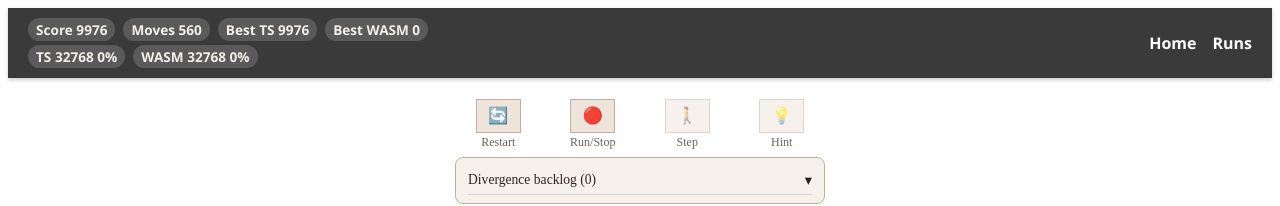
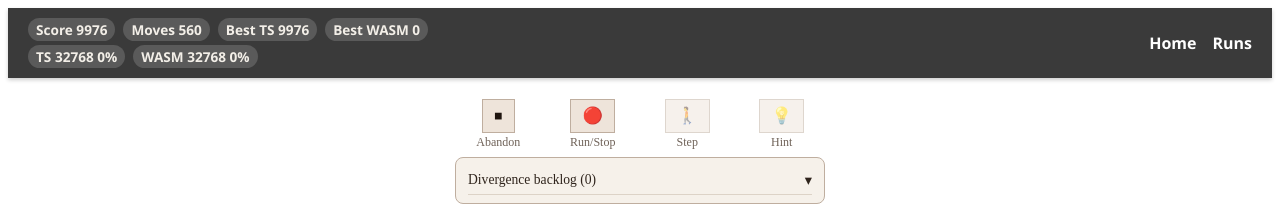
Before and after one commit to zvweiss/2048-Angular, an Angular app: page / in a window 1280 px wide. Both pictures are taken after a click on the button "Run AI". Shown: the top 206 px of the page. Built offline with nearby package versions, Linux system fonts and the light colour scheme.

Commit message:
Clarify active-run controls and lock replay tuning inputs

```diff
--- a/src/app/pages/game-page/game-page.component.html
+++ b/src/app/pages/game-page/game-page.component.html
@@ -5,13 +5,24 @@
     <div class="controls">
       <div class="control-item">
         <button
-          (click)="restart()"
-          title="Restart game"
-          [disabled]="restartLocked"
+          *ngIf="spawnMode !== 'record' && runInProgress; else restartControl"
+          (click)="requestAbandonNormalRun()"
+          title="Abandon current run"
         >
-          🔄
+          ⏹
         </button>
-        <span class="control-label">Restart</span>
+        <ng-template #restartControl>
+          <button
+            (click)="restart()"
+            title="Restart game"
+            [disabled]="restartLocked"
+          >
+            🔄
+          </button>
+        </ng-template>
+        <span class="control-label">
+          {{ spawnMode !== 'record' && runInProgress ? 'Abandon' : 'Restart' }}
+        </span>
       </div>
       <div class="control-item">
         <button
@@ -240,7 +251,7 @@
               ? 'Saved spawns exist'
               : 'Saved spawns do not exist' }}
           </div>
-          <div class="ai-spawn-actions">
+          <div class="ai-spawn-actions" *ngIf="aiDebugEnabled">
             <button type="button" (click)="dumpDivergences()">Dump Divergences</button>
           </div>
         </div>
@@ -265,7 +276,7 @@
               step="1"
               [(ngModel)]="aiDepthCap"
               (input)="updateDepthCap()"
-              [disabled]="parityMode"
+              [disabled]="parityMode || spawnMode === 'replay'"
             />
           </label>
           <div class="ai-auto-boost-toggle" *ngIf="autoBoostPaused">
@@ -280,7 +291,7 @@
               step="50"
               [(ngModel)]="aiTimeBudgetMs"
               (input)="updateTsConfig()"
-              [disabled]="parityMode"
+              [disabled]="parityMode || spawnMode === 'replay'"
             />
           </label>
           <div class="ai-boost-status">
```
